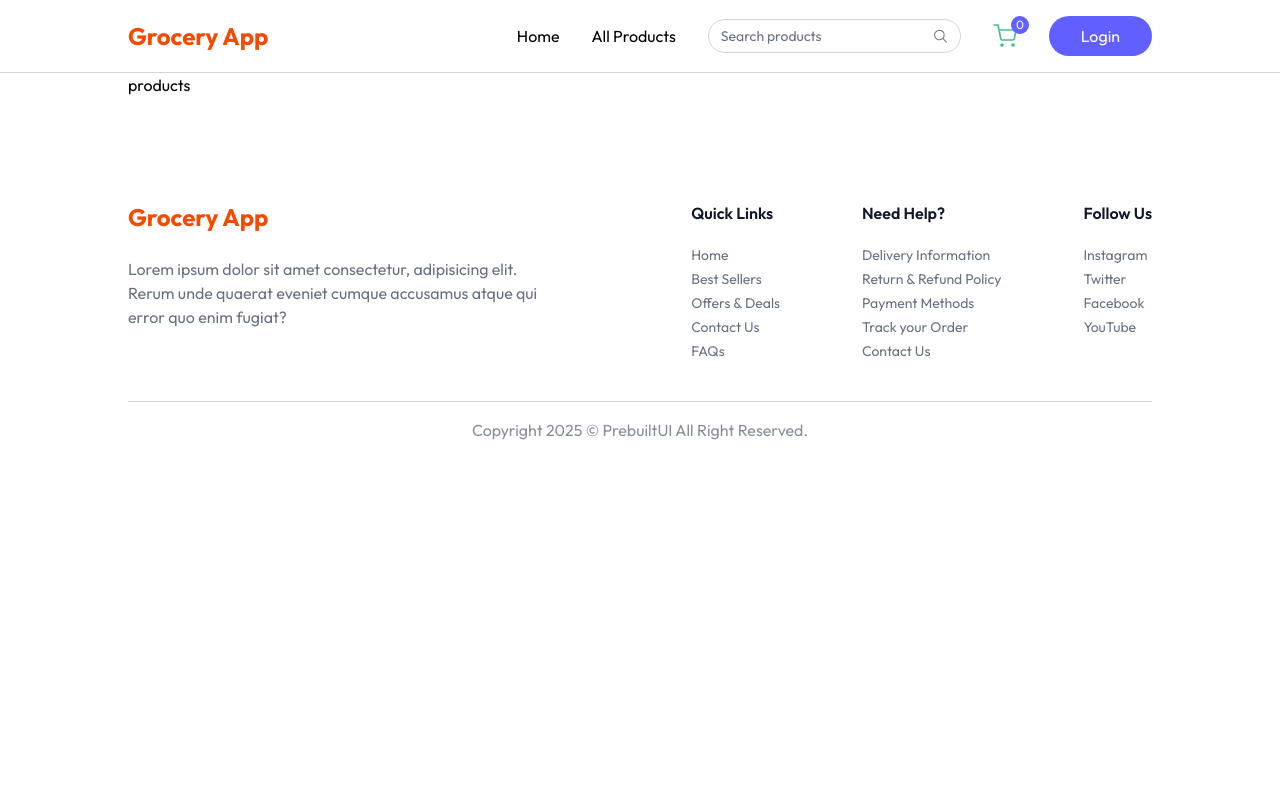
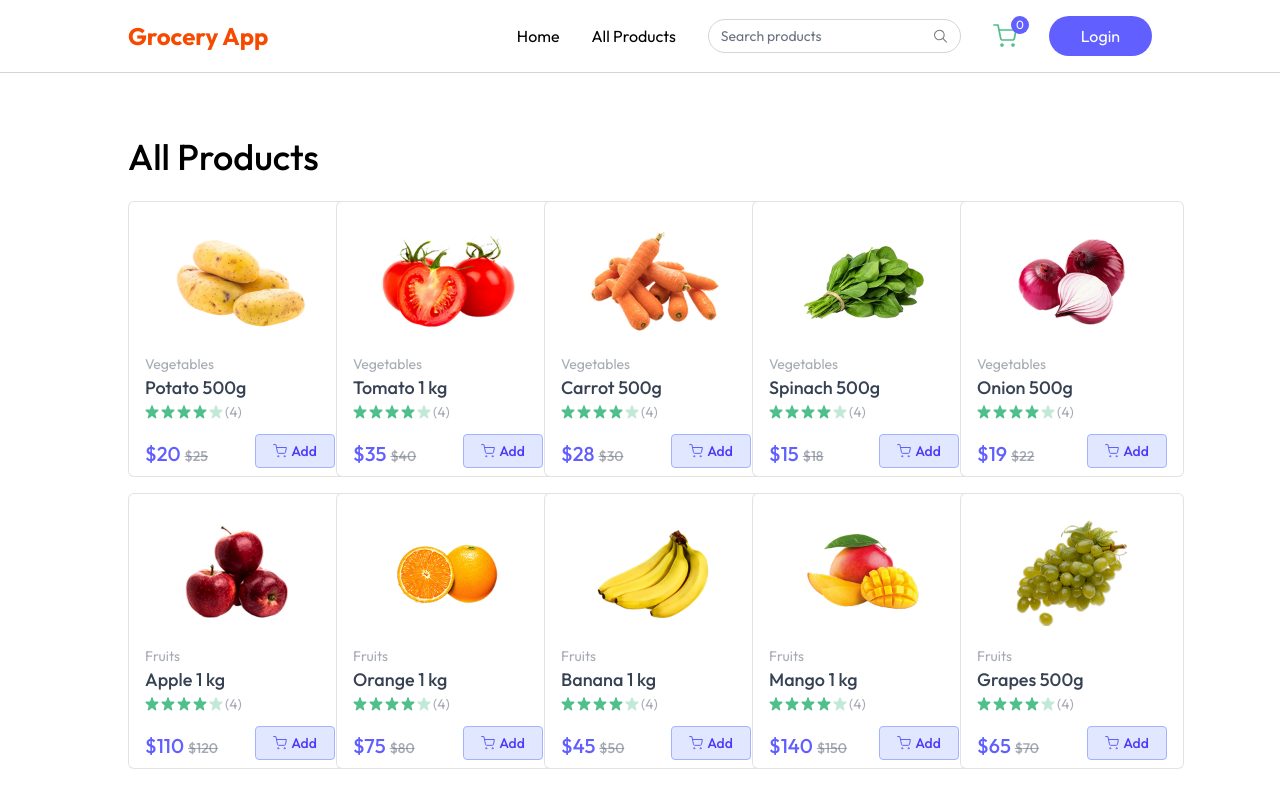
Before and after one commit to shyam11-dev/explore-grocery-MERN-stack, a React (Vite) app in the folder client/: page /products in a window 1280 px wide. Shown: the top 785 px of the page. Built offline with nearby package versions, Linux system fonts and the light colour scheme.

Commit message:
All product show

```diff
--- a/client/src/pages/Products.jsx
+++ b/client/src/pages/Products.jsx
@@ -1,7 +1,32 @@
-import React from "react";
-
+import React, { useContext, useEffect, useState } from "react";
+import { AppContext } from "../context/AppContext";
+import ProductCart from "../components/ProductCart";
 const Products = () => {
-  return <div>products</div>;
+  const { products, searchQuery } = useContext(AppContext);
+  const [filterProducts, setFilterProducts] = useState([]);
+  useEffect(() => {
+    if (searchQuery > 0) {
+      setFilterProducts(
+        products.filter((products) => {
+          products.name.toLoweCase().include(searchQuery.toLoweCase());
+        }),
+      );
+    } else {
+      setFilterProducts(products);
+    }
+  }, [searchQuery, products]);
+  return (
+    <div className="mt-16">
+      <h1 className="text-3xl lg:text-4xl font-medium">All Products</h1>
+      <div className="my-6 grid grid-cols-1 sm:grid-cols-2 md:grid-cols-4 lg:grid-cols-5 gap-4 items-center justify-center">
+        {filterProducts
+          .filter((products) => products.inStock)
+          .map((products, index) => (
+            <ProductCart key={index} products={products}></ProductCart>
+          ))}
+      </div>
+    </div>
+  );
 };
 
 export default Products;
```
